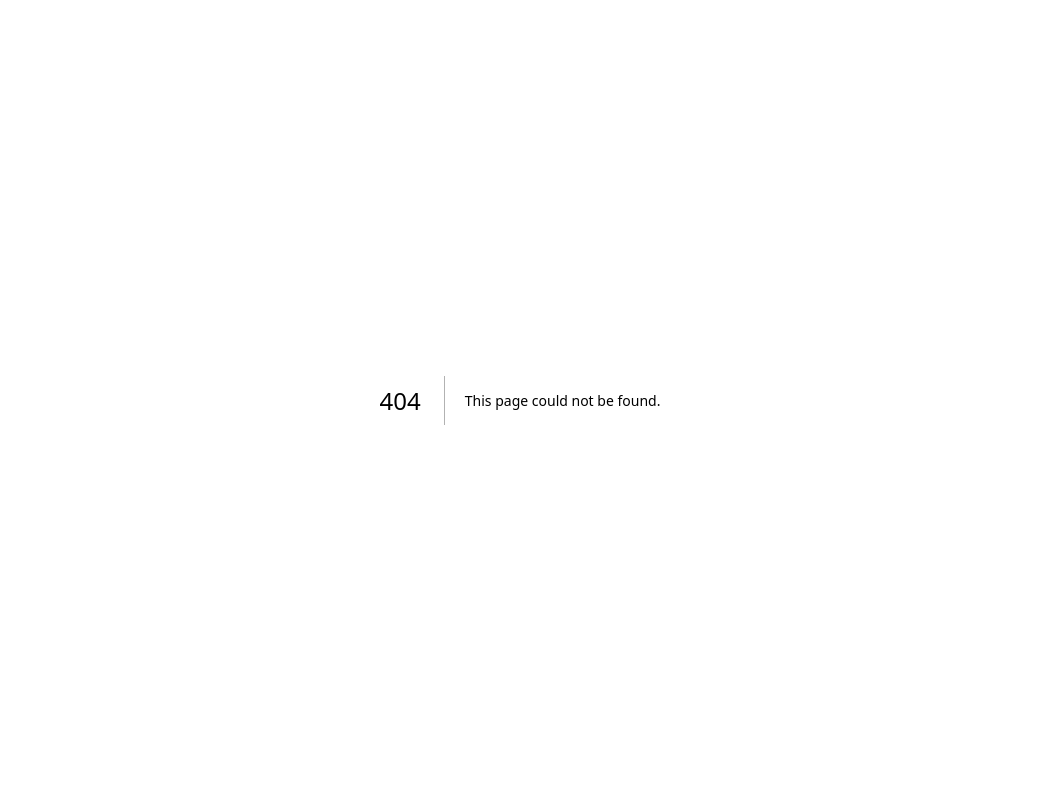
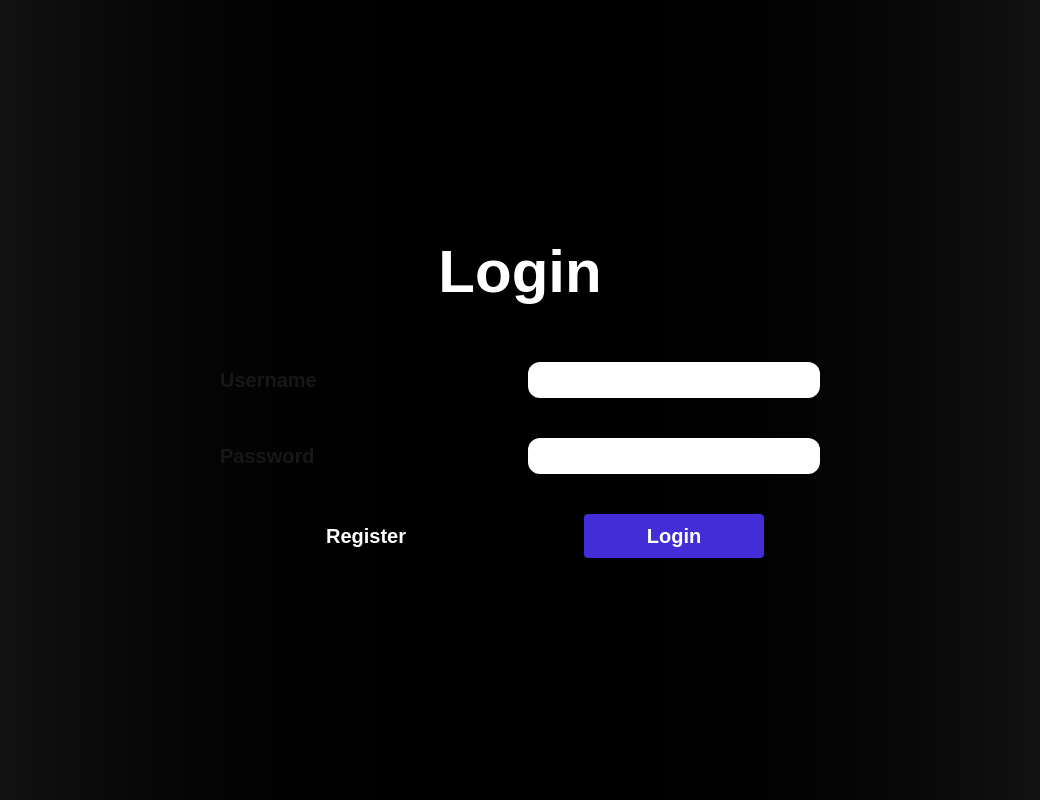
Before and after one commit to notkuroyami/web-messenger, a Next.js app: page /login in a window 1280 px wide. Before the commit this address had no page. Shown: the whole page, without its empty margins (120-1160 px from the left). Built offline with nearby package versions, Linux system fonts and the light colour scheme.

Commit message:
login/register

```diff
--- /dev/null
+++ b/src/app/login/page.tsx
@@ -0,0 +1,66 @@
+"use client";
+
+import React, { useState } from "react";
+import { useRouter } from "next/navigation";
+
+export default function LoginPage() {
+  const [username, setUsername] = useState('');
+  const [password, setPassword] = useState('');
+
+  const router = useRouter();
+
+  const handleRegister = () => {
+    router.push("/register");
+  };
+
+  const handleSubmit = (e: React.FormEvent) => {
+    e.preventDefault();
+    alert(`Username: ${username}\nPassword: ${password}`);
+    // Для редиректа после логина можно: router.push("/dashboard");
+  };
+
+  return (
+    <div className="h-screen w-screen place-content-center bg-gradient-to-r from-[#1c1b1b] via-[#000000] to-[#1c1b1b]">
+      <div className="h-150 w-150 justify-self-center place-content-center">
+        <h1 className='text-6xl justify-self-center mb-15 font-bold text-white tracking-[4]'>Login</h1>
+        <form className='flex flex-col gap-10 tracking-[2] text-xl font-bold' onSubmit={handleSubmit}>
+          <div className='flex justify-between items-center'>
+            <label className='mr-3 py-1'>Username </label>
+            <input
+              className='bg-white rounded-xl px-3 py-1 focus:outline-none text-black'
+              type="text"
+              value={username}
+              onChange={(e) => setUsername(e.target.value)}
+              required
+            />
+          </div>
+          <div className='flex justify-between items-center'>
+            <label className='mr-3 py-1'>Password </label>
+            <input
+              className='bg-white rounded-xl px-3 py-1 focus:outline-none text-black'
+              type="password"
+              value={password}
+              onChange={(e) => setPassword(e.target.value)}
+              required
+            />
+          </div>
+          <div className='flex gap-4'>
+            <button
+              type="button"
+              className='px-4 w-45 py-2 hover:bg-zinc-800 active:bg-zinc-900 focus:outline-none text-white rounded block mx-auto cursor-pointer'
+              onClick={handleRegister}
+            >
+              Register
+            </button>
+            <button
+              className='px-4 w-45 py-2 bg-indigo-700 hover:bg-indigo-800 active:bg-indigo-900 focus:outline-none text-white rounded block mx-auto cursor-pointer'
+              type="submit"
+            >
+              Login
+            </button>
+          </div>
+        </form>
+      </div>
+    </div>
+  );
+}
--- a/src/app/page.tsx
+++ b/src/app/page.tsx
@@ -1,103 +1,5 @@
-import Image from "next/image";
+import { redirect } from 'next/navigation';
 
-export default function Home() {
-  return (
-    <div className="font-sans grid grid-rows-[20px_1fr_20px] items-center justify-items-center min-h-screen p-8 pb-20 gap-16 sm:p-20">
-      <main className="flex flex-col gap-[32px] row-start-2 items-center sm:items-start">
-        <Image
-          className="dark:invert"
-          src="/next.svg"
-          alt="Next.js logo"
-          width={180}
-          height={38}
-          priority
-        />
-        <ol className="font-mono list-inside list-decimal text-sm/6 text-center sm:text-left">
-          <li className="mb-2 tracking-[-.01em]">
-            Get started by editing{" "}
-            <code className="bg-black/[.05] dark:bg-white/[.06] font-mono font-semibold px-1 py-0.5 rounded">
-              src/app/page.tsx
-            </code>
-            .
-          </li>
-          <li className="tracking-[-.01em]">
-            Save and see your changes instantly.
-          </li>
-        </ol>
-
-        <div className="flex gap-4 items-center flex-col sm:flex-row">
-          <a
-            className="rounded-full border border-solid border-transparent transition-colors flex items-center justify-center bg-foreground text-background gap-2 hover:bg-[#383838] dark:hover:bg-[#ccc] font-medium text-sm sm:text-base h-10 sm:h-12 px-4 sm:px-5 sm:w-auto"
-            href="https://vercel.com/new?utm_source=create-next-app&utm_medium=appdir-template-tw&utm_campaign=create-next-app"
-            target="_blank"
-            rel="noopener noreferrer"
-          >
-            <Image
-              className="dark:invert"
-              src="/vercel.svg"
-              alt="Vercel logomark"
-              width={20}
-              height={20}
-            />
-            Deploy now
-          </a>
-          <a
-            className="rounded-full border border-solid border-black/[.08] dark:border-white/[.145] transition-colors flex items-center justify-center hover:bg-[#f2f2f2] dark:hover:bg-[#1a1a1a] hover:border-transparent font-medium text-sm sm:text-base h-10 sm:h-12 px-4 sm:px-5 w-full sm:w-auto md:w-[158px]"
-            href="https://nextjs.org/docs?utm_source=create-next-app&utm_medium=appdir-template-tw&utm_campaign=create-next-app"
-            target="_blank"
-            rel="noopener noreferrer"
-          >
-            Read our docs
-          </a>
-        </div>
-      </main>
-      <footer className="row-start-3 flex gap-[24px] flex-wrap items-center justify-center">
-        <a
-          className="flex items-center gap-2 hover:underline hover:underline-offset-4"
-          href="https://nextjs.org/learn?utm_source=create-next-app&utm_medium=appdir-template-tw&utm_campaign=create-next-app"
-          target="_blank"
-          rel="noopener noreferrer"
-        >
-          <Image
-            aria-hidden
-            src="/file.svg"
-            alt="File icon"
-            width={16}
-            height={16}
-          />
-          Learn
-        </a>
-        <a
-          className="flex items-center gap-2 hover:underline hover:underline-offset-4"
-          href="https://vercel.com/templates?framework=next.js&utm_source=create-next-app&utm_medium=appdir-template-tw&utm_campaign=create-next-app"
-          target="_blank"
-          rel="noopener noreferrer"
-        >
-          <Image
-            aria-hidden
-            src="/window.svg"
-            alt="Window icon"
-            width={16}
-            height={16}
-          />
-          Examples
-        </a>
-        <a
-          className="flex items-center gap-2 hover:underline hover:underline-offset-4"
-          href="https://nextjs.org?utm_source=create-next-app&utm_medium=appdir-template-tw&utm_campaign=create-next-app"
-          target="_blank"
-          rel="noopener noreferrer"
-        >
-          <Image
-            aria-hidden
-            src="/globe.svg"
-            alt="Globe icon"
-            width={16}
-            height={16}
-          />
-          Go to nextjs.org →
-        </a>
-      </footer>
-    </div>
-  );
+export default function Page() {
+  redirect('/login'); // путь указываем как маршрут
 }
--- /dev/null
+++ b/src/app/register/page.tsx
@@ -0,0 +1,76 @@
+"use client"
+
+import React, { useState } from 'react';
+import { useRouter } from "next/navigation";
+
+export default function RegisterPage() {
+
+  const [username, setUsername] = useState('');
+  const [password, setPassword] = useState('');
+  const [confirmPassword, setConfirmPassword] = useState('');
+
+   const router = useRouter();
+
+     const handleLogin = () => {
+    router.push("/login");
+  };
+
+  const handleSubmit = (e) => {
+    e.preventDefault();
+    if (password !== confirmPassword) {
+      alert("Passwords do not match!");
+      return;
+    }
+    alert(`Registered!\nUsername: ${username}\nPassword: ${password}`);
+  };
+
+  return (
+    <div className="h-screen w-screen place-content-center bg-gradient-to-r from-[#1c1b1b] via-[#000000] to-[#1c1b1b]">
+      <div className="h-150 w-150 justify-self-center place-content-center">
+        <h1 className='text-6xl justify-self-center mb-15 font-bold tracking-[4px] text-white text-center'>Register</h1>
+        <form className='flex flex-col gap-10 tracking-[2px] text-xl font-bold text-white' onSubmit={handleSubmit}>
+          <div className='flex justify-between items-center'>
+            <label className='mr-3 py-1'>Username</label>
+            <input
+              className='bg-white rounded-xl px-3 py-1 focus:outline-none text-black'
+              type="text"
+              value={username}
+              onChange={(e) => setUsername(e.target.value)}
+              required
+            />
+          </div>
+          <div className='flex justify-between items-center'>
+            <label className='mr-3 py-1'>Password</label>
+            <input
+              className='bg-white rounded-xl px-3 py-1 focus:outline-none text-black'
+              type="password"
+              value={password}
+              onChange={(e) => setPassword(e.target.value)}
+              required
+            />
+          </div>
+          <div className='flex justify-between items-center'>
+            <label className='mr-3 py-1'>Confirm</label>
+            <input
+              className='bg-white rounded-xl px-3 py-1 focus:outline-none text-black'
+              type="password"
+              value={confirmPassword}
+              onChange={(e) => setConfirmPassword(e.target.value)}
+              required
+            />
+          </div>
+          <div className='flex'>
+              <button
+              className='px-4 w-45 py-2 hover:bg-zinc-800 active:bg-zinc-900 focus:outline-none text-white rounded block mx-auto cursor-pointer'
+              type="submit"
+              onClick={handleLogin}
+              >Login</button>
+            <button
+            className='px-4 w-45 py-2 bg-indigo-700 hover:bg-indigo-800 active:bg-indigo-900 focus:outline-none text-white rounded block mx-auto cursor-pointer'
+            type="submit">Register</button>
+            </div>
+        </form>
+      </div>
+    </div>
+  );
+}
```
